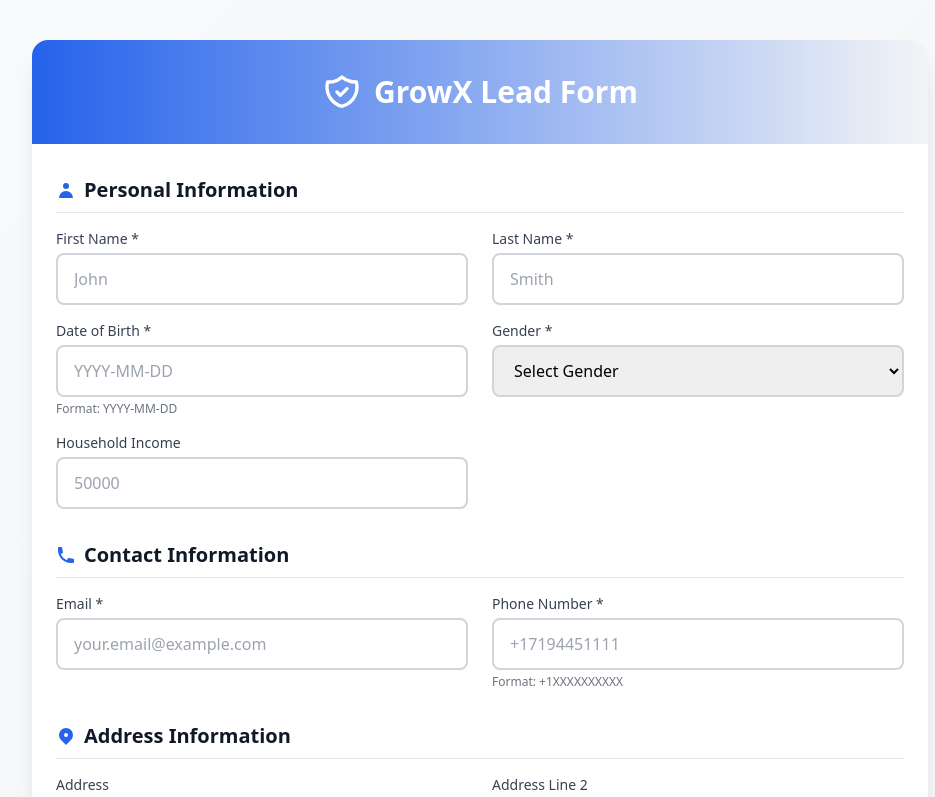
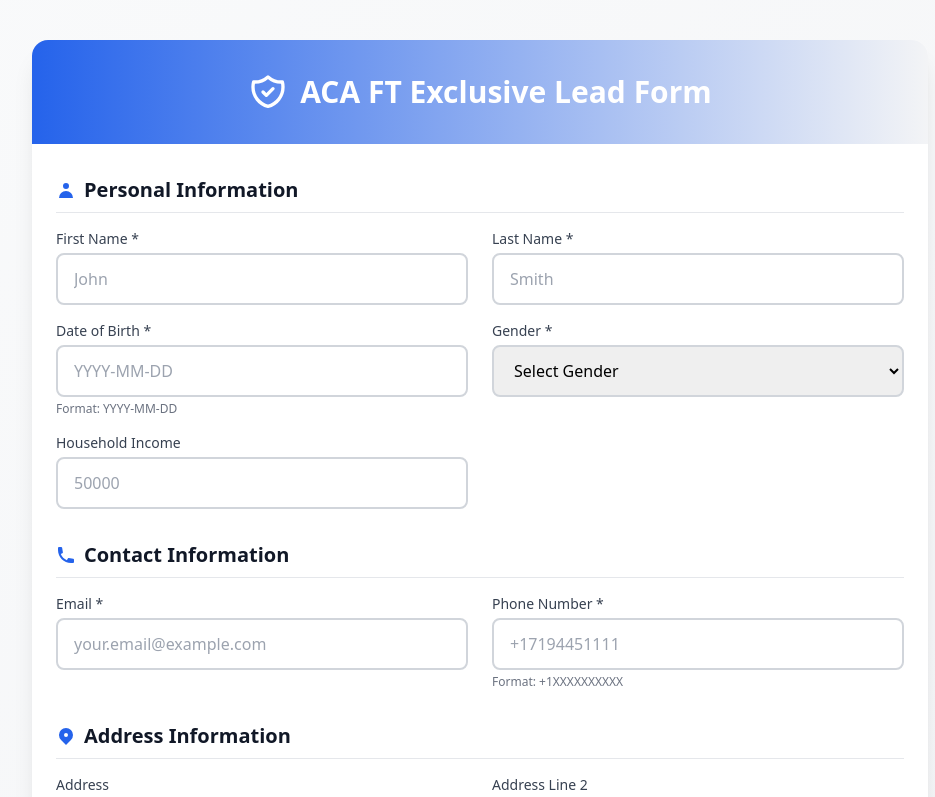
Before and after one commit to asadishaq15/lead-forms, a React (Vite) app: page /leads2 in a window 1280 px wide. Shown: the top 797 px of the page, without its empty margins (160-1095 px from the left). Built offline with nearby package versions, Linux system fonts and the light colour scheme.

Commit message:
add new form

```diff
--- a/src/Components/KBBForm2.jsx
+++ b/src/Components/KBBForm2.jsx
@@ -123,7 +123,7 @@
               <path strokeLinecap="round" strokeLinejoin="round" strokeWidth={2} d="M9 12l2 2 4-4m5.618-4.016A11.955 11.955 0 0112 2.944a11.955 11.955 0 01-8.618 3.04A12.02 12.02 0 003 9c0 5.591 3.824 10.29 9 11.622 5.176-1.332 9-6.03 9-11.622 0-1.042-.133-2.052-.382-3.016z" />
             </svg>
             <h2 className="text-center text-3xl font-extrabold text-white">
-              GrowX Lead Form
+            ACA FT Exclusive Lead Form
             </h2>
           </div>
         </div>
```
